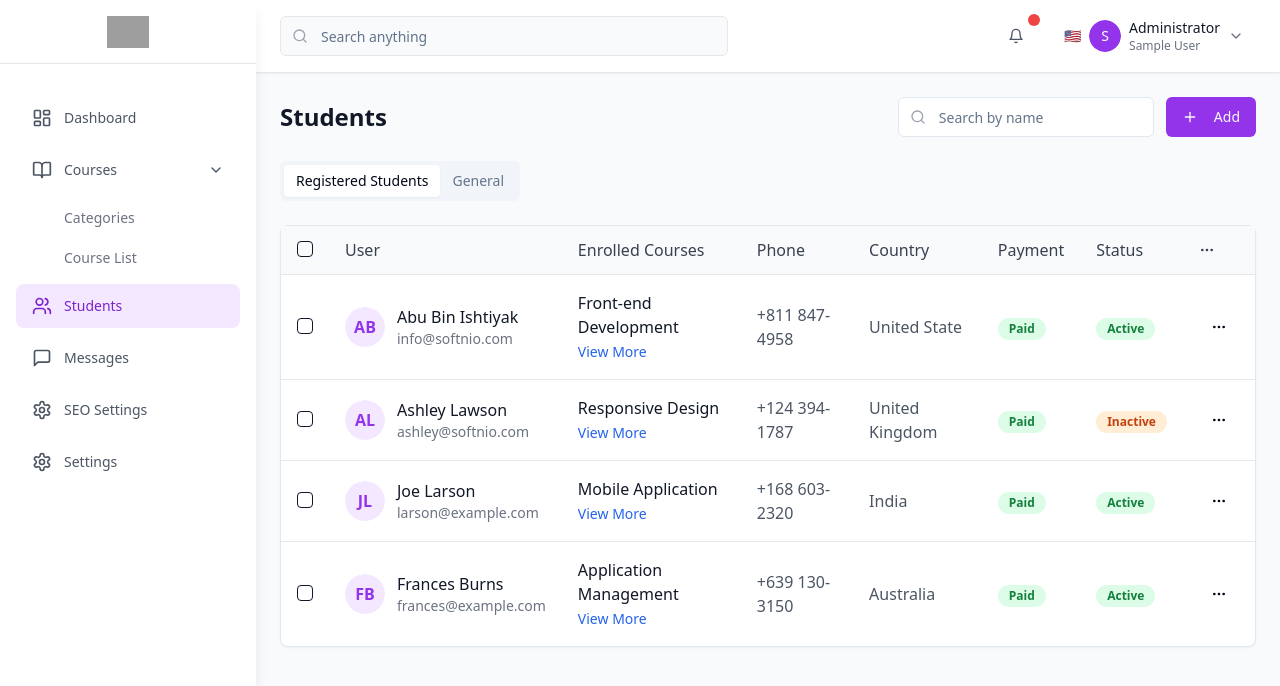
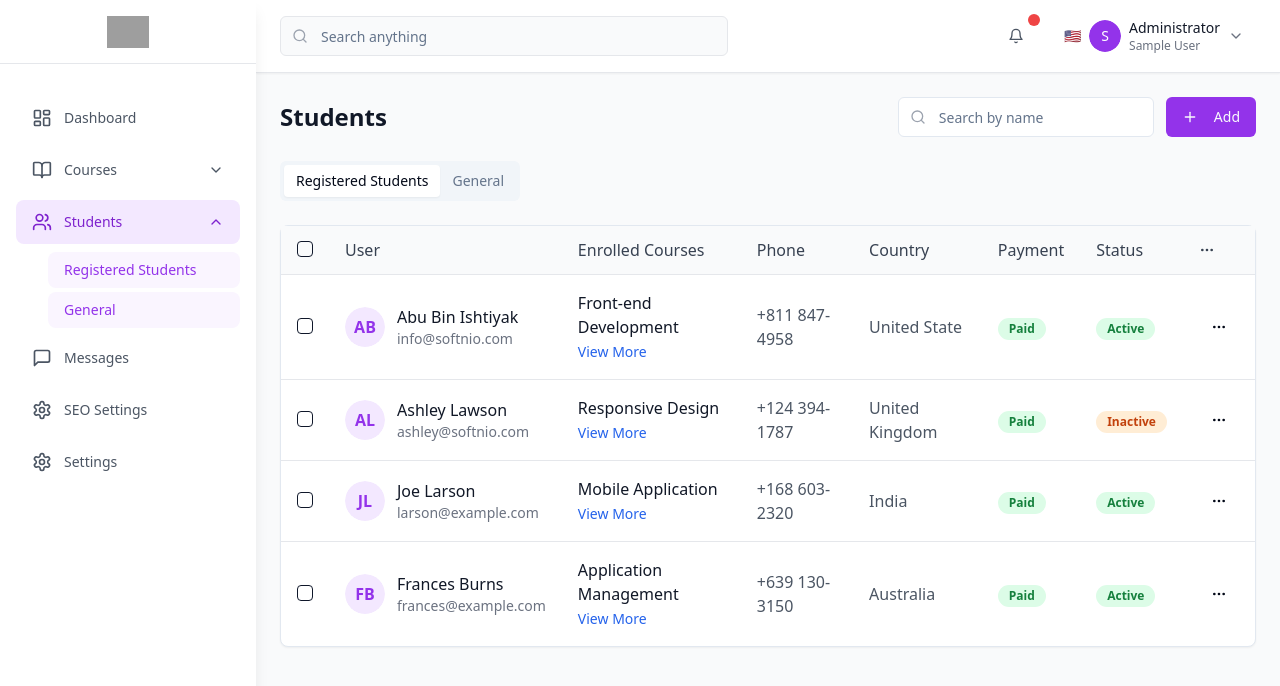
Before and after one commit to techglaz055/lexend-admin-dashboard-builder, a React (Vite) app: page /students in a window 1280 px wide. Shown: the top 686 px of the page. Built offline with nearby package versions, Linux system fonts and the light colour scheme; sample sign-in values are in the browser's storage; grey boxes are pictures that could not be loaded.

Commit message:
feat: Implement sidebar submenus
Adds course and student section submenus, and a detailed student view.

```diff
--- a/src/components/AdminLayout.tsx
+++ b/src/components/AdminLayout.tsx
@@ -1,11 +1,12 @@
 
 import React, { useState } from 'react';
-import { NavLink, useNavigate } from 'react-router-dom';
+import { NavLink, useNavigate, useLocation } from 'react-router-dom';
 import { useAuth } from '../contexts/AuthContext';
 import { Button } from '@/components/ui/button';
 import { Input } from '@/components/ui/input';
 import { Avatar, AvatarFallback } from '@/components/ui/avatar';
 import { DropdownMenu, DropdownMenuContent, DropdownMenuItem, DropdownMenuSeparator, DropdownMenuTrigger } from '@/components/ui/dropdown-menu';
+import { Collapsible, CollapsibleContent, CollapsibleTrigger } from '@/components/ui/collapsible';
 import {
   LayoutDashboard,
   BookOpen,
@@ -29,7 +30,10 @@ interface AdminLayoutProps {
 const AdminLayout: React.FC<AdminLayoutProps> = ({ children }) => {
   const { user, logout } = useAuth();
   const navigate = useNavigate();
+  const location = useLocation();
   const [sidebarOpen, setSidebarOpen] = useState(false);
+  const [coursesOpen, setCoursesOpen] = useState(false);
+  const [studentsOpen, setStudentsOpen] = useState(false);
 
   const handleLogout = () => {
     logout();
@@ -38,12 +42,40 @@ const AdminLayout: React.FC<AdminLayoutProps> = ({ children }) => {
 
   const sidebarItems = [
     { name: 'Dashboard', href: '/dashboard', icon: LayoutDashboard },
-    { name: 'Courses', href: '/courses', icon: BookOpen, hasSubmenu: true },
-    { name: 'Students', href: '/students', icon: Users },
+    {
+      name: 'Courses',
+      href: '/courses',
+      icon: BookOpen,
+      hasSubmenu: true,
+      submenu: [
+        { name: 'Categories', href: '/categories' },
+        { name: 'Course List', href: '/courses' }
+      ]
+    },
+    {
+      name: 'Students',
+      href: '/students',
+      icon: Users,
+      hasSubmenu: true,
+      submenu: [
+        { name: 'Registered Students', href: '/students?tab=registered' },
+        { name: 'General', href: '/students?tab=general' }
+      ]
+    },
     { name: 'Messages', href: '/messages', icon: MessageSquare },
     { name: 'SEO Settings', href: '/seo-settings', icon: SettingsIcon },
     { name: 'Settings', href: '/settings', icon: SettingsIcon },
   ];
+
+  // Check if current path matches any course or student related routes
+  React.useEffect(() => {
+    if (location.pathname.includes('/course') || location.pathname.includes('/categories')) {
+      setCoursesOpen(true);
+    }
+    if (location.pathname.includes('/student')) {
+      setStudentsOpen(true);
+    }
+  }, [location.pathname]);
 
   return (
     <div className="min-h-screen bg-gray-50">
@@ -74,6 +106,51 @@ const AdminLayout: React.FC<AdminLayoutProps> = ({ children }) => {
         <nav className="mt-8 px-4">
           {sidebarItems.map((item) => (
             <div key={item.name} className="mb-2">
+              {item.hasSubmenu ? (
+                <Collapsible
+                  open={item.name === 'Courses' ? coursesOpen : studentsOpen}
+                  onOpenChange={item.name === 'Courses' ? setCoursesOpen : setStudentsOpen}
+                >
+                  <CollapsibleTrigger asChild>
+                    <div
+                      className={`flex items-center px-4 py-3 text-sm font-medium rounded-lg transition-colors cursor-pointer ${
+                        location.pathname.includes(item.href.toLowerCase()) ||
+                        (item.name === 'Courses' && location.pathname.includes('/categories'))
+                          ? 'bg-purple-100 text-purple-700'
+                          : 'text-gray-600 hover:bg-gray-100 hover:text-gray-900'
+                      }`}
+                    >
+                      <item.icon className="mr-3 h-5 w-5" />
+                      {item.name}
+                      <ChevronDown className={`ml-auto h-4 w-4 transition-transform ${
+                        (item.name === 'Courses' ? coursesOpen : studentsOpen) ? 'rotate-180' : ''
+                      }`} />
+                    </div>
+                  </CollapsibleTrigger>
+
+                  <CollapsibleContent className="ml-8 mt-2 space-y-1">
+                    {item.submenu?.map((subItem) => (
+                      <NavLink
+                        key={subItem.name}
+                        to={subItem.href}
+                        className={({ isActive }) =>
+                          `block px-4 py-2 text-sm rounded-lg transition-colors ${
+                            isActive ||
+                            (subItem.href === '/categories' && location.pathname === '/categories') ||
+                            (subItem.href.includes('tab=registered') && location.search.includes('tab=registered')) ||
+                            (subItem.href.includes('tab=general') && location.search.includes('tab=general'))
+                              ? 'bg-purple-50 text-purple-600'
+                              : 'text-gray-500 hover:bg-gray-50 hover:text-gray-700'
+                          }`
+                        }
+                        onClick={() => setSidebarOpen(false)}
+                      >
+                        {subItem.name}
+                      </NavLink>
+                    ))}
+                  </CollapsibleContent>
+                </Collapsible>
+              ) : (
                 <NavLink
                   to={item.href}
                   className={({ isActive }) =>
@@ -87,40 +164,7 @@ const AdminLayout: React.FC<AdminLayoutProps> = ({ children }) => {
                 >
                   <item.icon className="mr-3 h-5 w-5" />
                   {item.name}
-                {item.hasSubmenu && (
-                  <ChevronDown className="ml-auto h-4 w-4" />
-                )}
                 </NavLink>
-
-              {item.hasSubmenu && item.name === 'Courses' && (
-                <div className="ml-8 mt-2 space-y-1">
-                  <NavLink
-                    to="/categories"
-                    className={({ isActive }) =>
-                      `block px-4 py-2 text-sm rounded-lg transition-colors ${
-                        isActive
-                          ? 'bg-purple-50 text-purple-600'
-                          : 'text-gray-500 hover:bg-gray-50 hover:text-gray-700'
-                      }`
-                    }
-                    onClick={() => setSidebarOpen(false)}
-                  >
-                    Categories
-                  </NavLink>
-                  <NavLink
-                    to="/courses"
-                    className={({ isActive }) =>
-                      `block px-4 py-2 text-sm rounded-lg transition-colors ${
-                        isActive
-                          ? 'bg-purple-50 text-purple-600'
-                          : 'text-gray-500 hover:bg-gray-50 hover:text-gray-700'
-                      }`
-                    }
-                    onClick={() => setSidebarOpen(false)}
-                  >
-                    Course List
-                  </NavLink>
-                </div>
               )}
             </div>
           ))}
```
Lines whose indentation alone changed are shown as unchanged.
